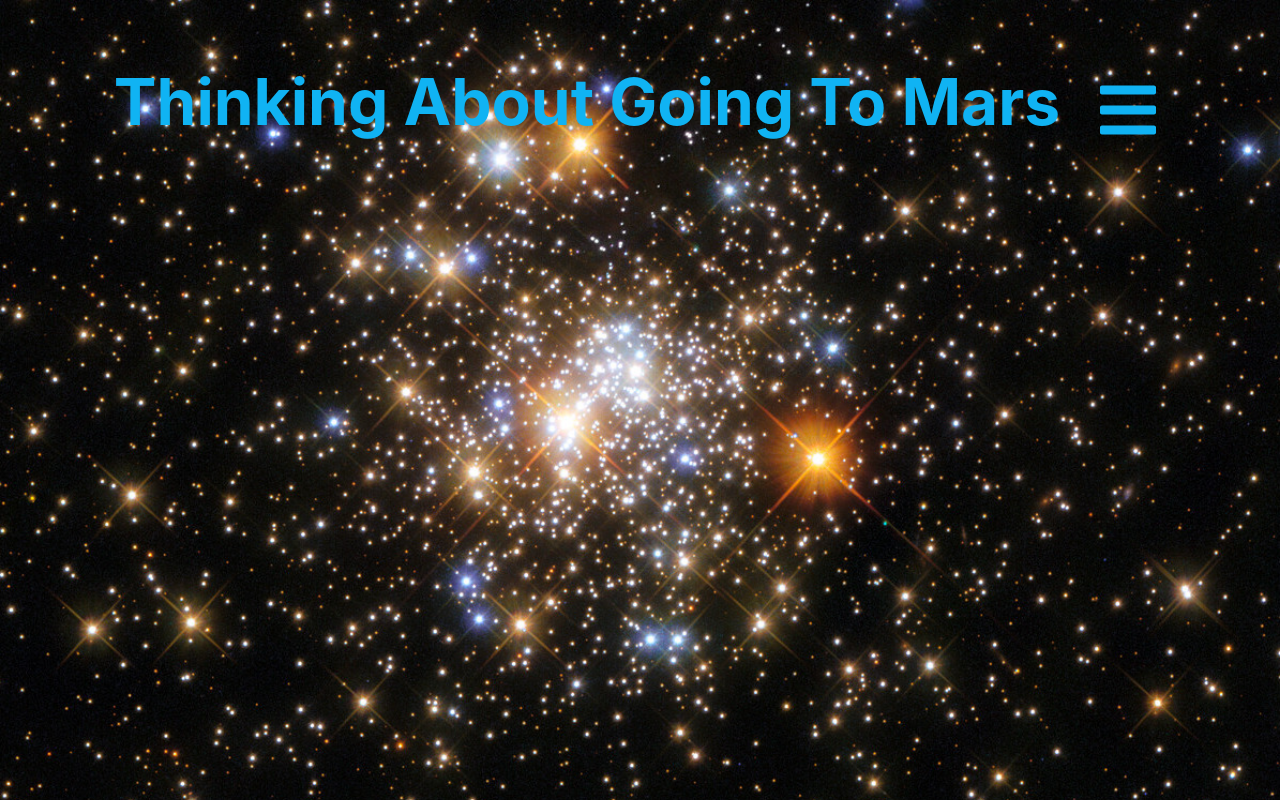
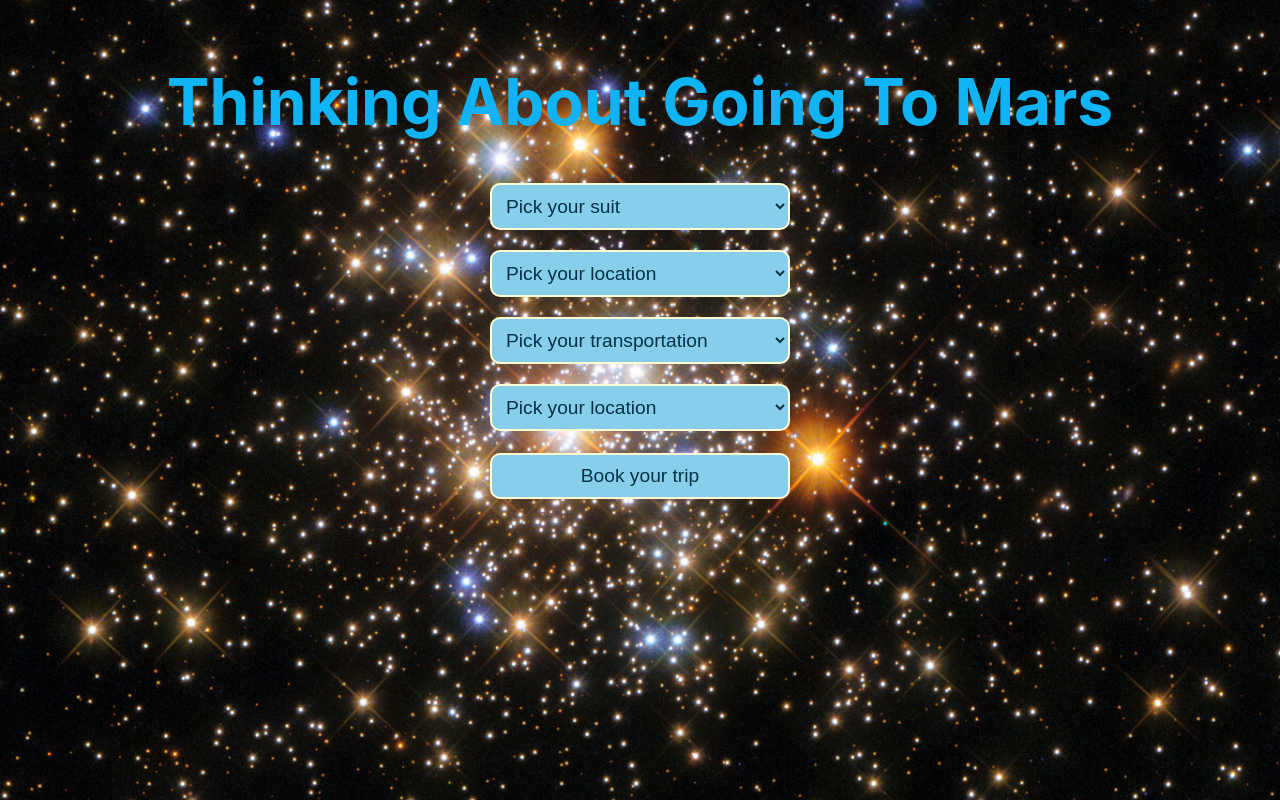
Before and after one commit to ramirolynch/space-front, a React (Create React App) app: page /getTripDetails in a window 1280 px wide. Built offline with nearby package versions, Linux system fonts and the light colour scheme.

Commit message:
deleted menu bar

```diff
--- a/package.json
+++ b/package.json
@@ -15,11 +15,13 @@
     "@types/react-dom": "^17.0.14",
     "@types/react-router-dom": "^5.3.3",
     "@types/toastify-js": "^1.11.0",
+    "axios": "^0.26.1",
     "moment": "^2.29.2",
     "react": "^18.0.0",
     "react-date-picker": "^8.4.0",
     "react-dom": "^18.0.0",
     "react-icons": "^4.3.1",
+    "react-moment": "^1.1.2",
     "react-router-dom": "^6.3.0",
     "react-scripts": "5.0.0",
     "react-toastify": "^8.2.0",
--- a/src/components/MarsTrip.tsx
+++ b/src/components/MarsTrip.tsx
@@ -8,14 +8,14 @@ import { Vaccine } from "./Vaccine";
 import { useNavigate } from "react-router-dom";
 
 export function MarsTrip() {
-  const [showResults, setShowResults] = useState(false);
-  const onClick = () => {
-    if (showResults) {
-      setShowResults(false);
-    } else {
-      setShowResults(true);
-    }
-  };
+  // const [showResults, setShowResults] = useState(false);
+  // const onClick = () => {
+  //   if (showResults) {
+  //     setShowResults(false);
+  //   } else {
+  //     setShowResults(true);
+  //   }
+  // };
 
   let navigate = useNavigate();
   function showTrip() {
@@ -40,13 +40,14 @@ export function MarsTrip() {
     <div className="marsHeader">
       <div className="marsTrip">
         <h1>Thinking About Going To Mars</h1>
-        <button type="submit" value="Results" onClick={onClick}>
+        {/* <button type="submit" value="Results" onClick={onClick}>
           <h1 className="fabars">
             <FaBars />
           </h1>
-        </button>
+        </button> */}
       </div>
-      {showResults ? <Results /> : null}
+      {/* {showResults ? <Results /> : null} */}
+      <Results />
     </div>
   );
 }
```
Also changed, not shown: src/components/Trip.tsx (+6 -9 lines), 1 other file (tests, documents, lock files or other folders).
